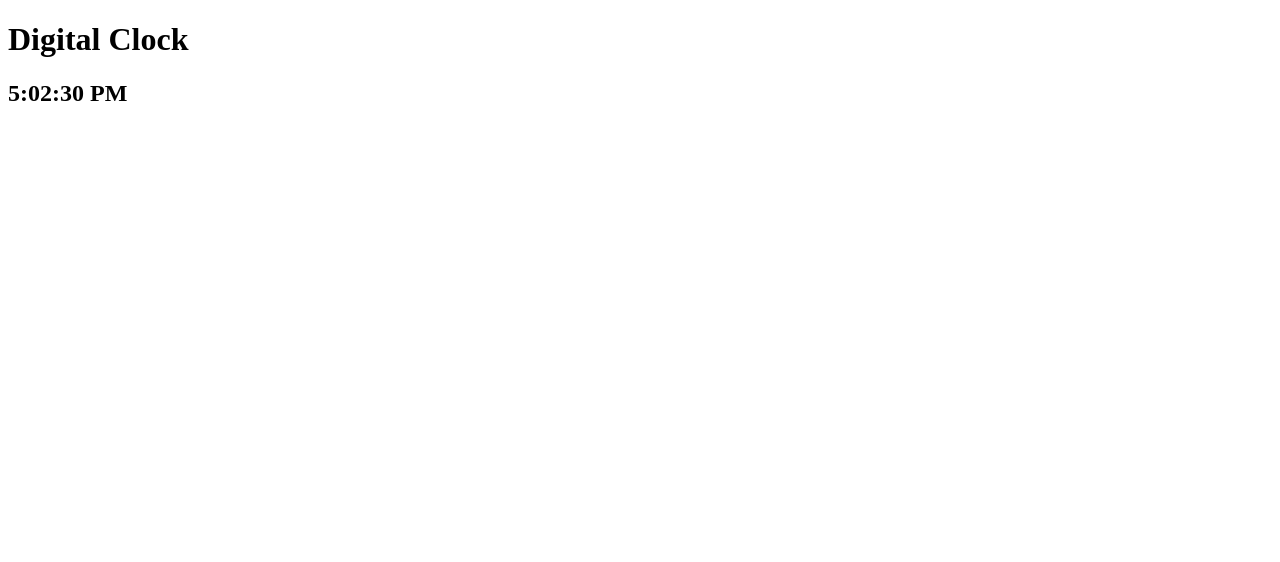
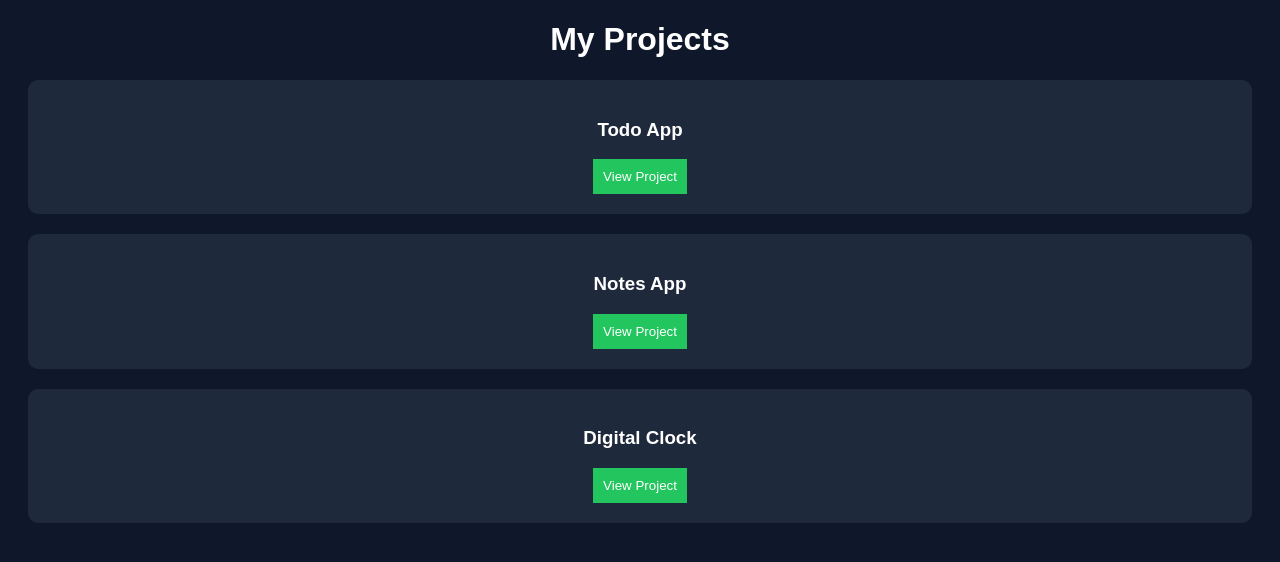
Before and after one commit to Ravichaudhary0001/portfolio, a plain HTML site: page index.html in a window 1280 px wide. Drawn offline with Linux system fonts and the light colour scheme.

Commit message:
Update index.html

```diff
--- a/index.html
+++ b/index.html
@@ -2,28 +2,59 @@
 <html>
 
 <head>
-    <title>Digital Clock</title>
+<title>My Portfolio</title>
+
+<style>
+body{
+font-family: Arial;
+background:#0f172a;
+color:white;
+text-align:center;
+}
+
+.project{
+background:#1e293b;
+margin:20px;
+padding:20px;
+border-radius:10px;
+}
+
+button{
+padding:10px;
+background:#22c55e;
+border:none;
+color:white;
+cursor:pointer;
+}
+</style>
 
 </head>
 
 <body>
-    <h1>Digital Clock</h1>
 
-    <h2 id="clock"></h2>
+<h1>My Projects</h1>
 
-    <script>
+<div class="project">
+<h3>Todo App</h3>
+<a href="https://ravichaudhary0001.github.io/todo-app/" target="_blank">
+<button>View Project</button>
+</a>
+</div>
 
-         function showtime() {
+<div class="project">
+<h3>Notes App</h3>
+<a href="https://ravichaudhary0001.github.io/notes-app/" target="_blank">
+<button>View Project</button>
+</a>
+</div>
 
-            let now = new Date();
+<div class="project">
+<h3>Digital Clock</h3>
+<a href="https://ravichaudhary0001.github.io/digital-clock/" target="_blank">
+<button>View Project</button>
+</a>
+</div>
 
-            let time = now.toLocaleTimeString();
+</body>
 
-            document.getElementById("clock").innerText = time;
-        }
-
-        setInterval(showtime, 1000);
-
-    </script>
-</body>
 </html>
```
